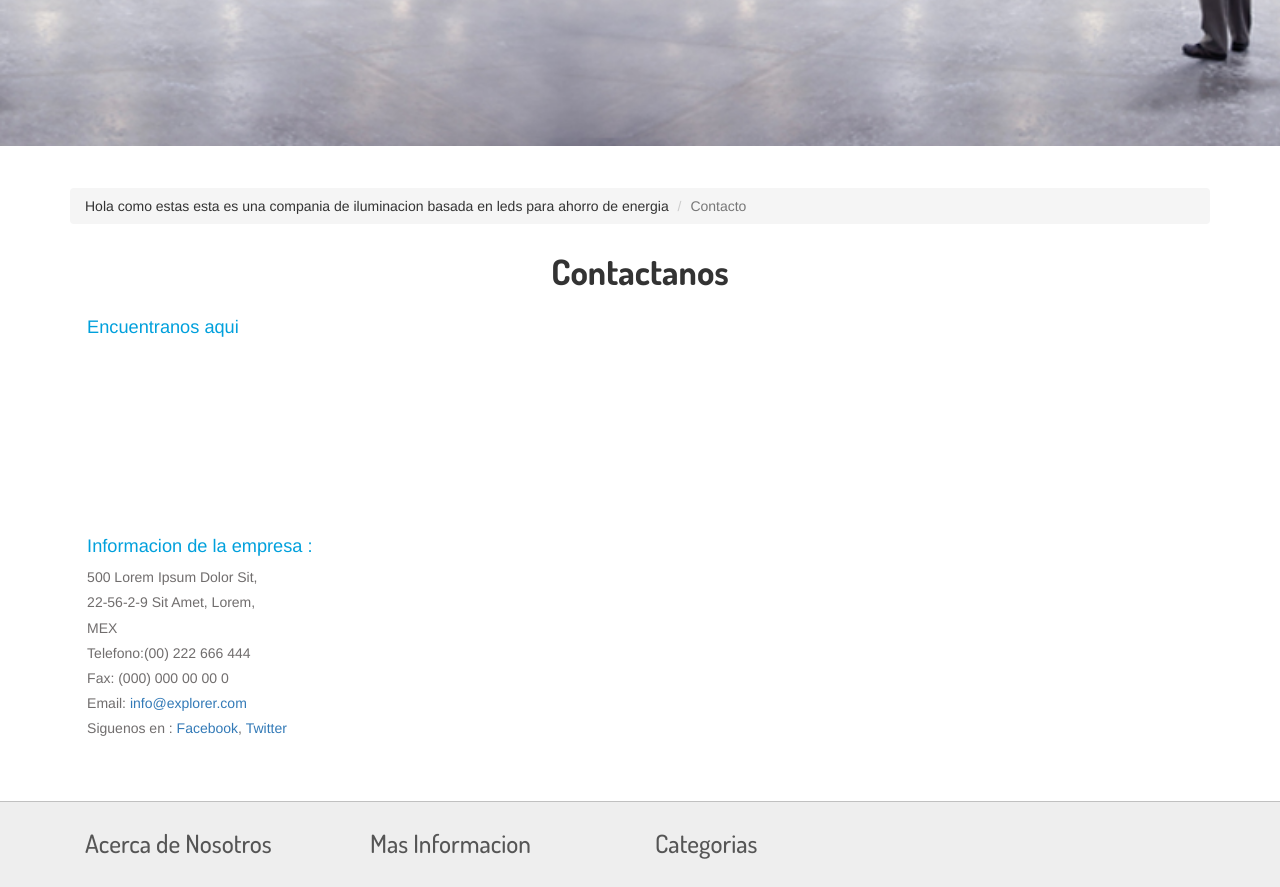
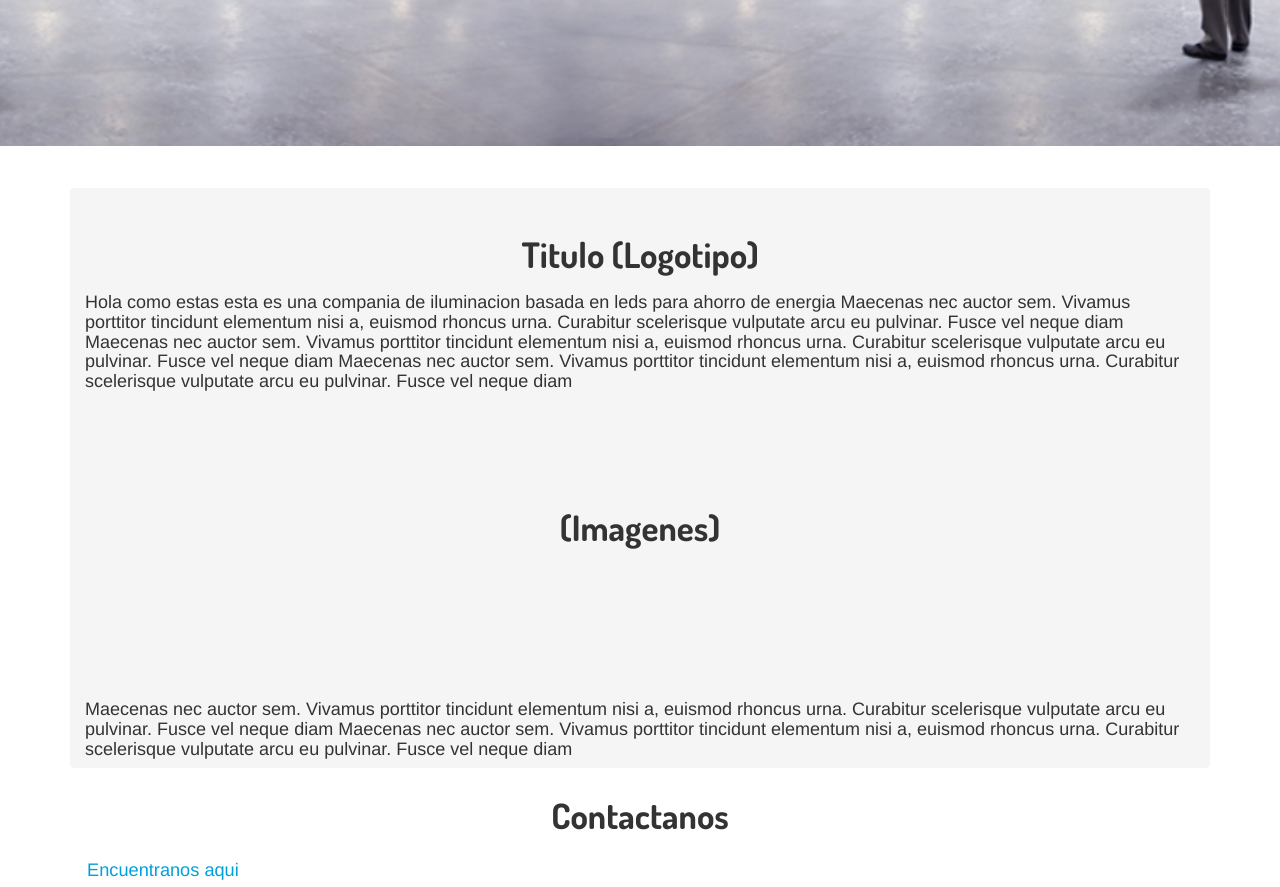
Before and after one commit to bojack5/explorer, a Django app: template templates/principal/index.html in a window 1280 px wide. Shown: the part 538-1425 px from the top of the page. Run offline with Django 3.2, Linux system fonts and the light colour scheme; the template is opened without the code that fills it, so the values that code supplies are empty; a map, chart or similar area stays blank; some libraries are stand-ins or nearby versions.

Commit message:
caja gris de texto agregada

```diff
--- a/templates/principal/index.html
+++ b/templates/principal/index.html
@@ -109,8 +109,6 @@ Smartphone Compatible web template, free webdesigns for Nokia, Samsung, LG, Sony
 
 
 
-
-
 					<li class="grid"><a href="/admin/">Administracion</a></li>
 
 				</ul>
@@ -205,8 +203,14 @@ Smartphone Compatible web template, free webdesigns for Nokia, Samsung, LG, Sony
 <div class="contact">
 	  <div class="container">
 		 <ol class="breadcrumb">
-		  <li><p>Hola como estas esta es una compania de iluminacion basada en leds para ahorro de energia</p>	</li>
-		  <li class="active">Contacto</li>
+		  <li>
+		  	<h3><br>Titulo (Logotipo)<br></h3>
+		  	<h4><br>Hola como estas esta es una compania de iluminacion basada en leds para ahorro de energia Maecenas nec auctor sem. Vivamus porttitor tincidunt elementum nisi a, euismod rhoncus urna. Curabitur scelerisque vulputate arcu eu pulvinar. Fusce vel neque diam Maecenas nec auctor sem. Vivamus porttitor tincidunt elementum nisi a, euismod rhoncus urna. Curabitur scelerisque vulputate arcu eu pulvinar. Fusce vel neque diam Maecenas nec auctor sem. Vivamus porttitor tincidunt elementum nisi a, euismod rhoncus urna. Curabitur scelerisque vulputate arcu eu pulvinar. Fusce vel neque diam</h4>
+		  	<h3><br><br><br>(Imagenes)<br><br><br><br><br></h3>
+		  	<h4>Maecenas nec auctor sem. Vivamus porttitor tincidunt elementum nisi a, euismod rhoncus urna. Curabitur scelerisque vulputate arcu eu pulvinar. Fusce vel neque diam Maecenas nec auctor sem. Vivamus porttitor tincidunt elementum nisi a, euismod rhoncus urna. Curabitur scelerisque vulputate arcu eu pulvinar. Fusce vel neque diam</h4>
+
+		  </li>
+
 		 </ol>
 			<!--start contact-->
 			<h3>Contactanos</h3>
```
